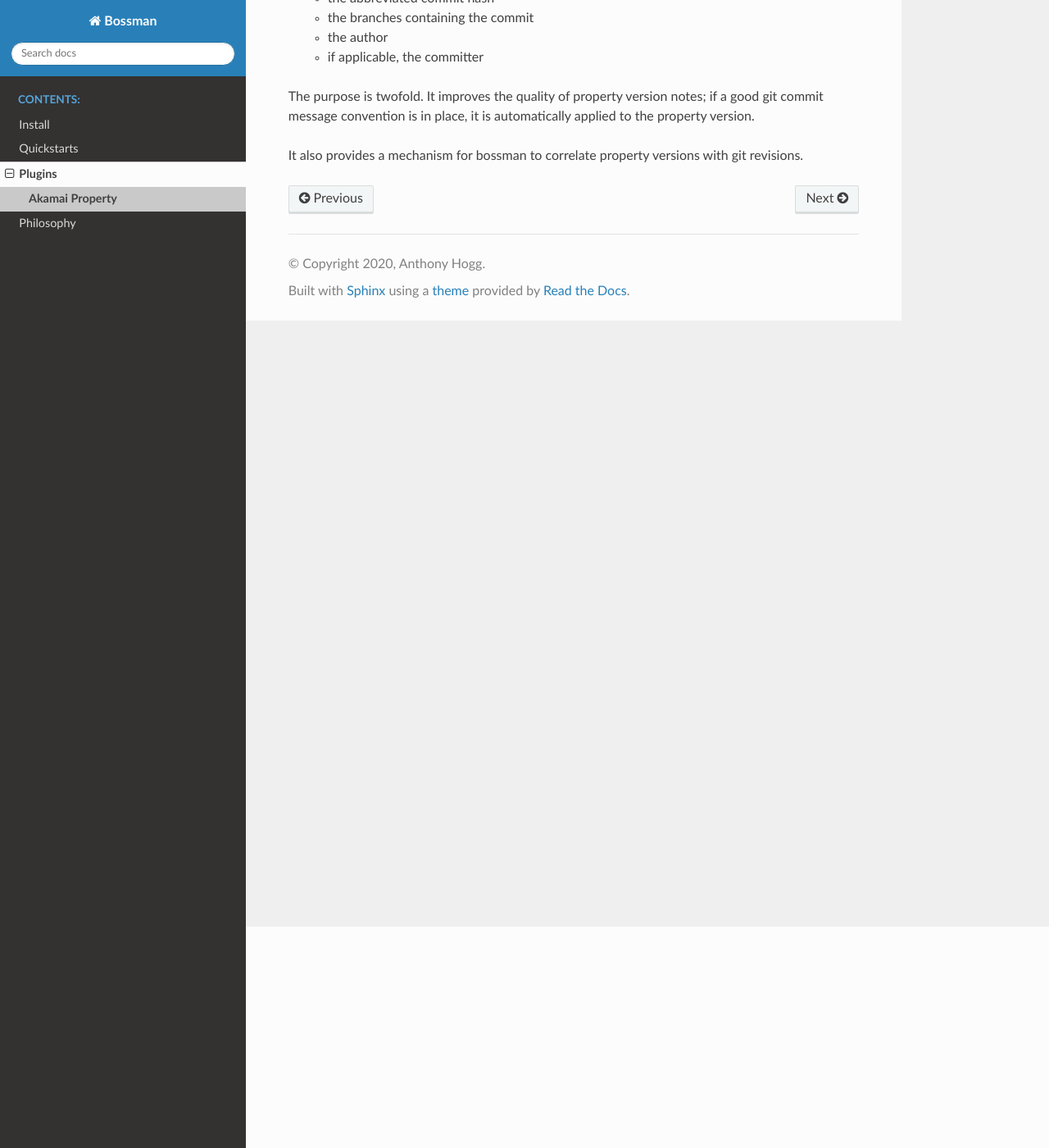
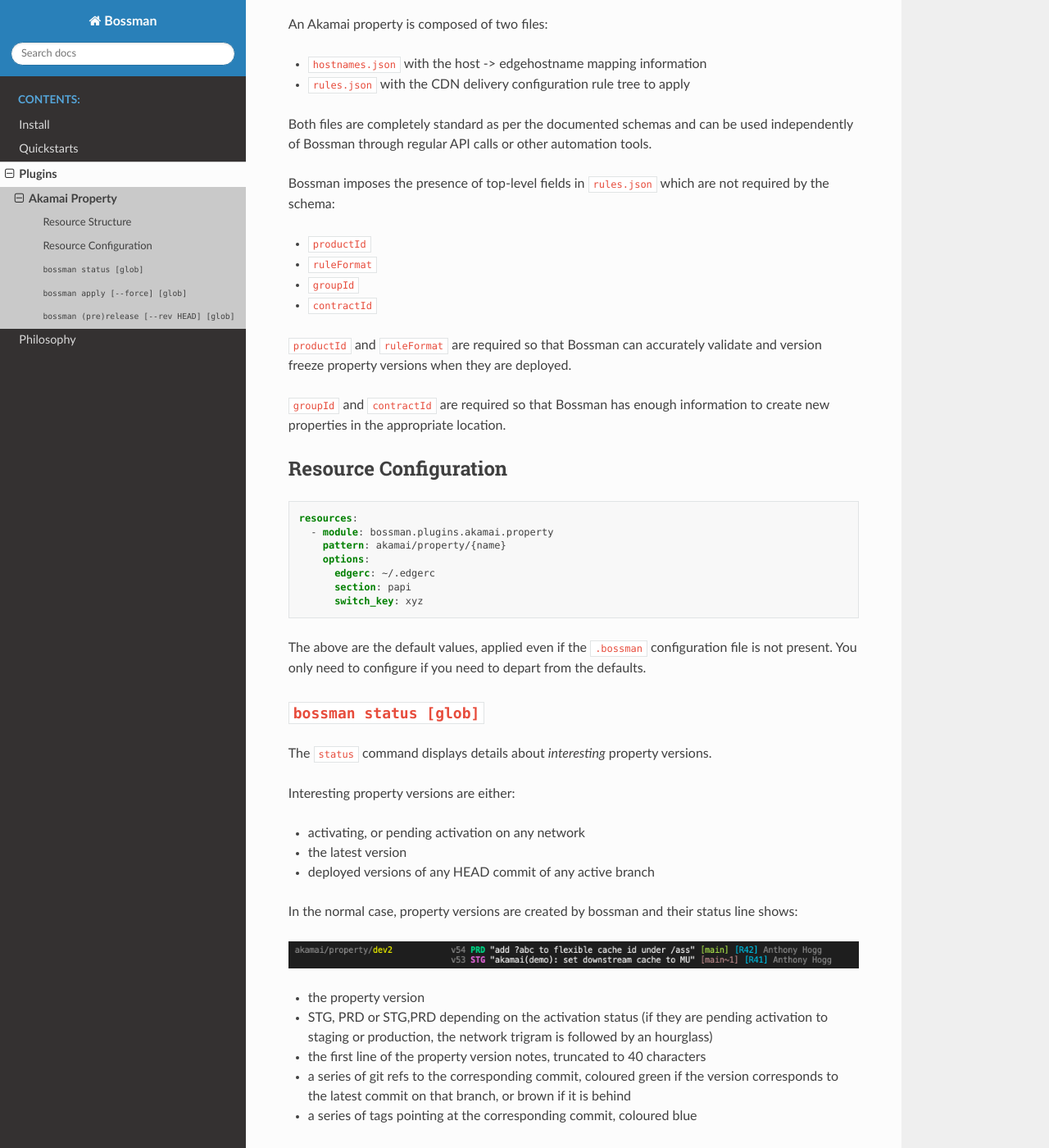
Before and after one commit to ynohat/bossman, a Sphinx documentation site: the page built from docs/plugins/akamai/property.rst, in a window 1280 px wide and 1400 px high, scrolled down 270 px. Shown: the whole window at 82% size. Built offline with Sphinx 7.4.7 and the Read the Docs theme 2.0.0, drawn with Linux system fonts in a browser that asks for light colours; some of the changed text lies outside the part shown.

Commit message:
docs(akamai): improve documentation coverage

```diff
--- a/docs/plugins/akamai/property.rst
+++ b/docs/plugins/akamai/property.rst
@@ -1,6 +1,88 @@
 
 Akamai Property
 ================================
+
+This page provides reference information about how bossman commands relate to
+Akamai Property management.
+
+Resource Structure
+________________________________
+
+An Akamai property is composed of two files:
+
+* ``hostnames.json`` with the host -> edgehostname mapping information
+* ``rules.json`` with the CDN delivery configuration rule tree to apply
+
+Both files are completely standard as per the documented schemas and can be
+used independently of Bossman through regular API calls or other automation
+tools.
+
+Bossman imposes the presence of top-level fields in ``rules.json`` which are not required
+by the schema:
+
+* ``productId``
+* ``ruleFormat``
+* ``groupId``
+* ``contractId``
+
+``productId`` and ``ruleFormat`` are required so that Bossman can accurately
+validate and version freeze property versions when they are deployed.
+
+``groupId`` and ``contractId`` are required so that Bossman has enough information
+to create new properties in the appropriate location.
+
+Resource Configuration
+________________________________
+
+.. code-block:: yaml
+
+  resources:
+    - module: bossman.plugins.akamai.property
+      pattern: akamai/property/{name}
+      options:
+        edgerc: ~/.edgerc
+        section: papi
+        switch_key: xyz
+
+The above are the default values, applied even if the ``.bossman`` configuration file is
+not present. You only need to configure if you need to depart from the defaults.
+
+``bossman status [glob]``
+________________________________
+
+The ``status`` command displays details about *interesting* property versions.
+
+Interesting property versions are either:
+
+* activating, or pending activation on any network
+* the latest version
+* deployed versions of any HEAD commit of any active branch
+
+In the normal case, property versions are created by bossman and their status line shows:
+
+.. image:: property/normal_status.png
+
+* the property version
+* STG, PRD or STG,PRD depending on the activation status (if they are pending activation
+  to staging or production, the network trigram is followed by an hourglass)
+* the first line of the property version notes, truncated to 40 characters
+* a series of git refs to the corresponding commit, coloured green if the version corresponds
+  to the latest commit on that branch, or brown if it is behind
+* a series of tags pointing at the corresponding commit, coloured blue
+
+It is entirely acceptable to create new versions in the UI without breaking bossman.
+If an interesting version was created without using bossman, it will be called out
+as **dirty**, and will lack any git ref information to relate it to gitt histtory :
+
+.. image:: property/dirty_status.png
+
+
+``bossman apply [--force] [glob]``
+__________________________________
+
+The ``apply`` command creates a new version for every commit on the current branch.
+
+If the property does not exist, it is created.
 
 Bossman structures property version notes, by encoding:
 
@@ -18,3 +100,9 @@ automatically applied to the property version.
 
 It also provides a mechanism for bossman to correlate property versions
 with git revisions.
+
+``bossman (pre)release [--rev HEAD] [glob]``
+_____________________________________________
+
+prerelease : activates the selected revision and resources to the staging network
+release : the same, to the production network
--- a/docs/quickstarts.rst
+++ b/docs/quickstarts.rst
@@ -1,5 +1,7 @@
 Quickstarts
 ============
+
+These short tutorials guide you through simple tasks with Bossman.
 
 First ensure that you can successfully run the ``bossman`` command after following
 the installation instructions (:ref:`install`).
@@ -9,3 +11,4 @@ the installation instructions (:ref:`install`).
    :caption: Contents:
 
    quickstarts/akamai/simple_property
+   quickstarts/akamai/parallel_environments
```
Also changed, not shown: docs/quickstarts/akamai/parallel_environments.rst (added, +200 -0 lines), docs/quickstarts/akamai/simple_property.rst (+21 -4 lines), docs/plugins/akamai/property/dirty_status.png (added), docs/plugins/akamai/property/normal_status.png (added), docs/quickstarts/akamai/parallel_environments/acc.png (added), docs/quickstarts/akamai/parallel_environments/apply.png (added), docs/quickstarts/akamai/parallel_environments/apply_caching.png (added), docs/quickstarts/akamai/parallel_environments/preprod_not_found.png (added), docs/quickstarts/akamai/parallel_environments/prerelease_caching.png (added), docs/quickstarts/akamai/parallel_environments/prerelease_pending.png (added), docs/quickstarts/akamai/parallel_environments/validate_caching.png (added), docs/quickstarts/akamai/simple_property/acc_v1.png (added), docs/quickstarts/akamai/simple_property/bossman_from_scratch_create.png (renamed from docs/quickstarts/akamai/bossman_from_scratch_create.png), docs/quickstarts/akamai/simple_property/bossman_from_scratch_prerelease.png (renamed from docs/quickstarts/akamai/bossman_from_scratch_prerelease.png), 3 more files.
